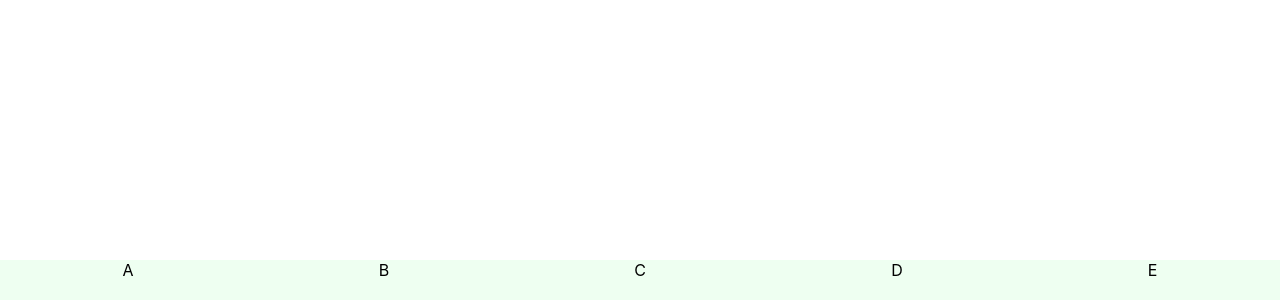
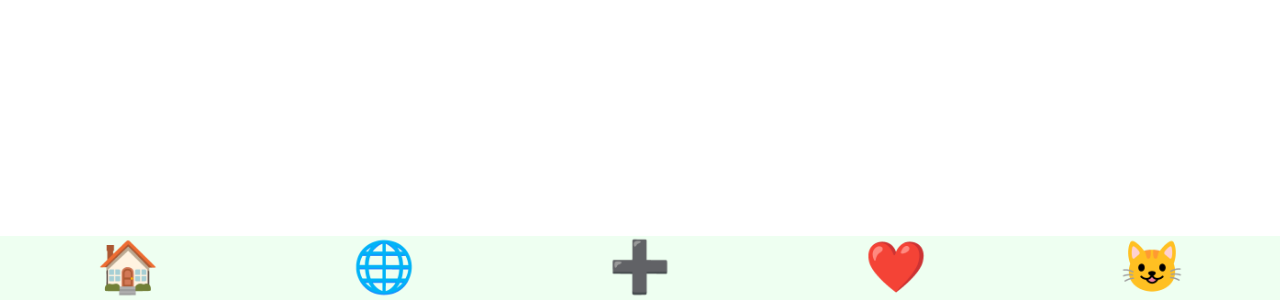
Before and after one commit to BivashOli/Event-FInder, a React (Create React App) app: page /navbar in a window 1280 px wide. Shown: the part 500-800 px from the top of the page. Built offline with nearby package versions, Linux system fonts and the light colour scheme.

Commit message:
navbar css added

```diff
--- a/src/components/Navbar/Navbar.tsx
+++ b/src/components/Navbar/Navbar.tsx
@@ -1,18 +1,39 @@
 import React from 'react'
+import { Link, NavLink } from 'react-router-dom'
+
 import './navbar.css'
 
 const Navbar = () => {
 
-
-
      return (
           <div className="Navbar">
                <div className="flex-container">
-                    <div className="item-1">A</div>
-                    <div className="item-2">B</div>
-                    <div className="item-3">C</div>
-                    <div className="item-3">D</div>
-                    <div className="item-3">E</div>
+                    <div className="item item-1">
+                         <Link to='/feed'>
+                         🏠
+                              {/* <img src={require('../../res/navbar/icons8-home-64.png')} alt="" /> */}
+                         </Link>
+                    </div>
+                    <div className="item item-2">
+                         <Link to='/map'>
+                         🌐
+                         </Link>
+                    </div>
+                    <div className="item item-3">
+                         <Link to='/create-event'>
+                         ➕
+                         </Link>
+                    </div>
+                    <div className="item item-4">
+                         <Link to='/notifications'>
+                         ❤️
+                         </Link>
+                    </div>
+                    <div className="item item-5">
+                         <Link to='/my-profile'>
+                         😺
+                         </Link>
+                    </div>
                </div>
 
           </div>
--- a/src/components/Navbar/navbar.css
+++ b/src/components/Navbar/navbar.css
@@ -4,7 +4,7 @@
      bottom: 0;
      background-color: rgb(238, 255, 241);
      width: 100%;
-     height: 5%;
+     height: 8%;
 }
 
 .flex-container{
@@ -12,3 +12,11 @@
      justify-content: space-around;
      align-items: center;
 }
+
+.item{
+     font-size: 50px;
+}
+
+a{
+     text-decoration: none;
+}
```
Also changed, not shown: src/res/navbar/icons8-home-64.png (added).
